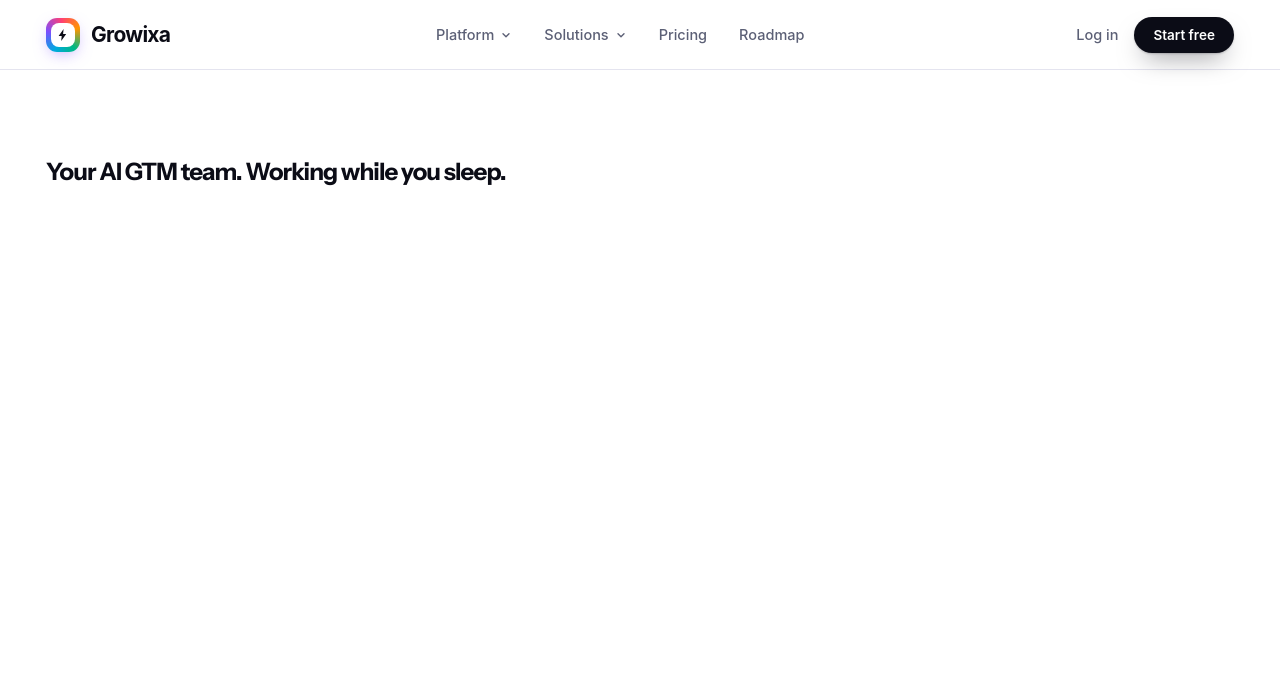
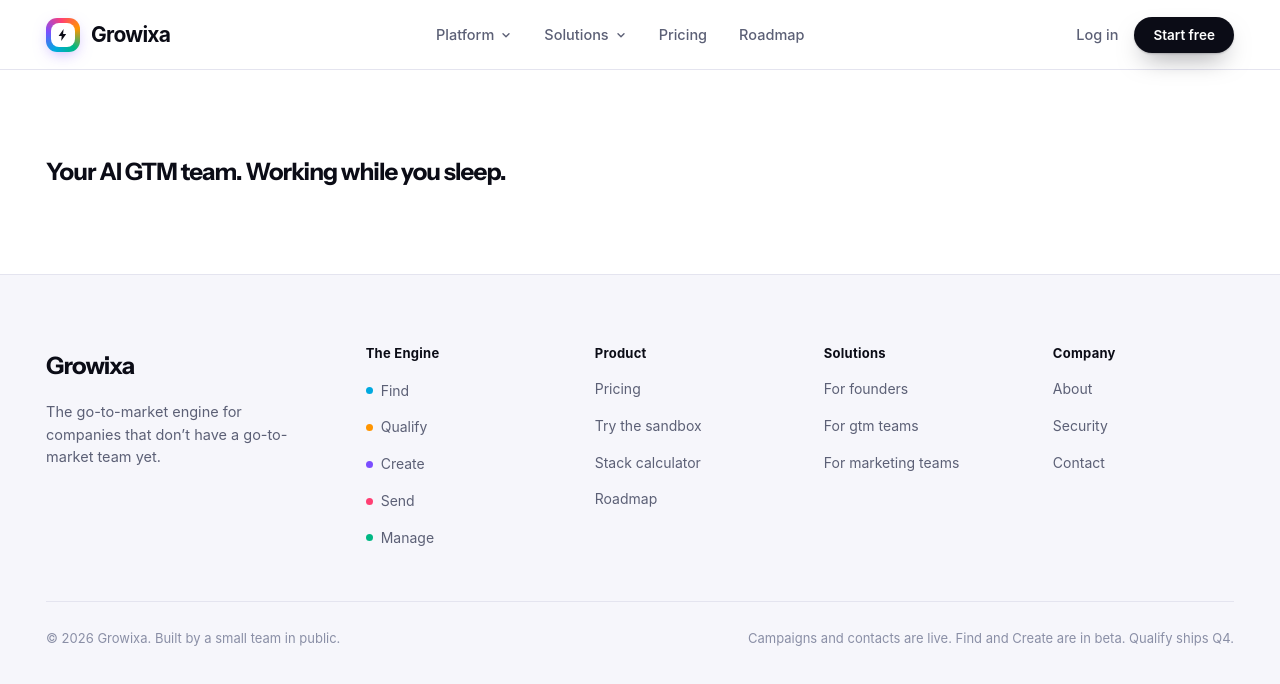
Before and after one commit to Itssushmasharma/demo_growixa, a React (Vite) app: page / in a window 1280 px wide. Shown: the top 684 px of the page. Built offline with nearby package versions, Linux system fonts and the light colour scheme.

Commit message:
feat: add Footer with engine, product, solutions and company columns
Adds a five-column site footer (brand, The Engine, Product, Solutions,
Company) built from STAGES and SOLUTIONS content data, and mounts it
in App.jsx after <main>. The AppRoutes named export is unchanged.

```diff
--- a/src/App.jsx
+++ b/src/App.jsx
@@ -3,6 +3,7 @@
 import Wrap from './components/layout/Wrap';
 import Section from './components/layout/Section';
 import Header from './components/shell/Header';
+import Footer from './components/shell/Footer';
 
 function NotFound() {
   return (
@@ -33,6 +34,7 @@
       <main>
         <AppRoutes />
       </main>
+      <Footer />
     </BrowserRouter>
   );
 }
--- /dev/null
+++ b/src/components/shell/Footer.jsx
@@ -0,0 +1,91 @@
+import { Link } from 'react-router-dom';
+import Wrap from '../layout/Wrap';
+import { STAGES } from '../../content/stages';
+import { SOLUTIONS } from '../../content/nav';
+import styles from './Footer.module.css';
+
+const PRODUCT = [
+  { to: '/pricing', label: 'Pricing' },
+  { to: '/sandbox', label: 'Try the sandbox' },
+  { to: '/stack-calculator', label: 'Stack calculator' },
+  { to: '/roadmap', label: 'Roadmap' },
+];
+
+const COMPANY = [
+  { to: '/about', label: 'About' },
+  { to: '/security', label: 'Security' },
+  { to: '/contact', label: 'Contact' },
+];
+
+export default function Footer() {
+  return (
+    <footer className={styles.ftr}>
+      <Wrap>
+        <div className={styles.grid}>
+          <div>
+            <Link to="/" className={styles.brand}>
+              Growixa
+            </Link>
+            <p className={styles.blurb}>
+              The go-to-market engine for companies that don&rsquo;t have a go-to-market team yet.
+            </p>
+          </div>
+
+          <nav className={styles.col} aria-label="The Engine">
+            <h2 className={styles.h}>The Engine</h2>
+            <ul>
+              {STAGES.map((s) => (
+                <li key={s.id}>
+                  <Link to={s.path}>
+                    <i style={{ background: `var(--${s.hue})` }} aria-hidden="true" />
+                    {s.name}
+                  </Link>
+                </li>
+              ))}
+            </ul>
+          </nav>
+
+          <nav className={styles.col} aria-label="Product">
+            <h2 className={styles.h}>Product</h2>
+            <ul>
+              {PRODUCT.map((l) => (
+                <li key={l.to}>
+                  <Link to={l.to}>{l.label}</Link>
+                </li>
+              ))}
+            </ul>
+          </nav>
+
+          <nav className={styles.col} aria-label="Solutions">
+            <h2 className={styles.h}>Solutions</h2>
+            <ul>
+              {SOLUTIONS.map((s) => (
+                <li key={s.id}>
+                  <Link to={s.path}>For {s.name.toLowerCase()}</Link>
+                </li>
+              ))}
+            </ul>
+          </nav>
+
+          <nav className={styles.col} aria-label="Company">
+            <h2 className={styles.h}>Company</h2>
+            <ul>
+              {COMPANY.map((l) => (
+                <li key={l.to}>
+                  <Link to={l.to}>{l.label}</Link>
+                </li>
+              ))}
+            </ul>
+          </nav>
+        </div>
+
+        <div className={styles.base}>
+          <span>&copy; 2026 Growixa. Built by a small team in public.</span>
+          <span>
+            Campaigns and contacts are live. Find and Create are in beta. Qualify ships Q4.
+          </span>
+        </div>
+      </Wrap>
+    </footer>
+  );
+}
--- /dev/null
+++ b/src/components/shell/Footer.module.css
@@ -0,0 +1,87 @@
+.ftr {
+  background: var(--paper-2);
+  border-top: 1px solid var(--line);
+  padding: 72px 0 40px;
+}
+
+.grid {
+  display: grid;
+  grid-template-columns: 1.5fr repeat(4, 1fr);
+  gap: 48px;
+  margin-bottom: 52px;
+}
+
+.brand {
+  font-family: var(--font-display);
+  font-size: 1.5rem;
+  font-weight: 700;
+  letter-spacing: -0.035em;
+}
+
+.blurb {
+  color: var(--mut);
+  font-size: 0.9063rem;
+  margin: 16px 0 0;
+  max-width: 34ch;
+  line-height: 1.55;
+}
+
+.h {
+  font-family: var(--font-body);
+  font-size: 0.8125rem;
+  font-weight: 700;
+  margin: 0 0 16px;
+  letter-spacing: 0.02em;
+}
+
+.col ul {
+  list-style: none;
+  margin: 0;
+  padding: 0;
+  display: flex;
+  flex-direction: column;
+  gap: 11px;
+}
+
+.col a {
+  color: var(--mut);
+  font-size: 0.875rem;
+  display: inline-flex;
+  align-items: center;
+  gap: 8px;
+  transition: color var(--t-fast) ease;
+}
+.col a:hover {
+  color: var(--ink);
+}
+
+.col a i {
+  width: 7px;
+  height: 7px;
+  border-radius: 50%;
+  flex: none;
+}
+
+.base {
+  border-top: 1px solid var(--line);
+  padding-top: 26px;
+  display: flex;
+  justify-content: space-between;
+  gap: 20px;
+  flex-wrap: wrap;
+  color: var(--faint);
+  font-size: 0.8125rem;
+}
+
+@media (max-width: 1200px) {
+  .grid {
+    grid-template-columns: 1fr 1fr 1fr;
+    gap: 36px;
+  }
+}
+
+@media (max-width: 620px) {
+  .grid {
+    grid-template-columns: 1fr 1fr;
+  }
+}
```
Also changed, not shown: 1 other file (tests, documents, lock files or other folders).
